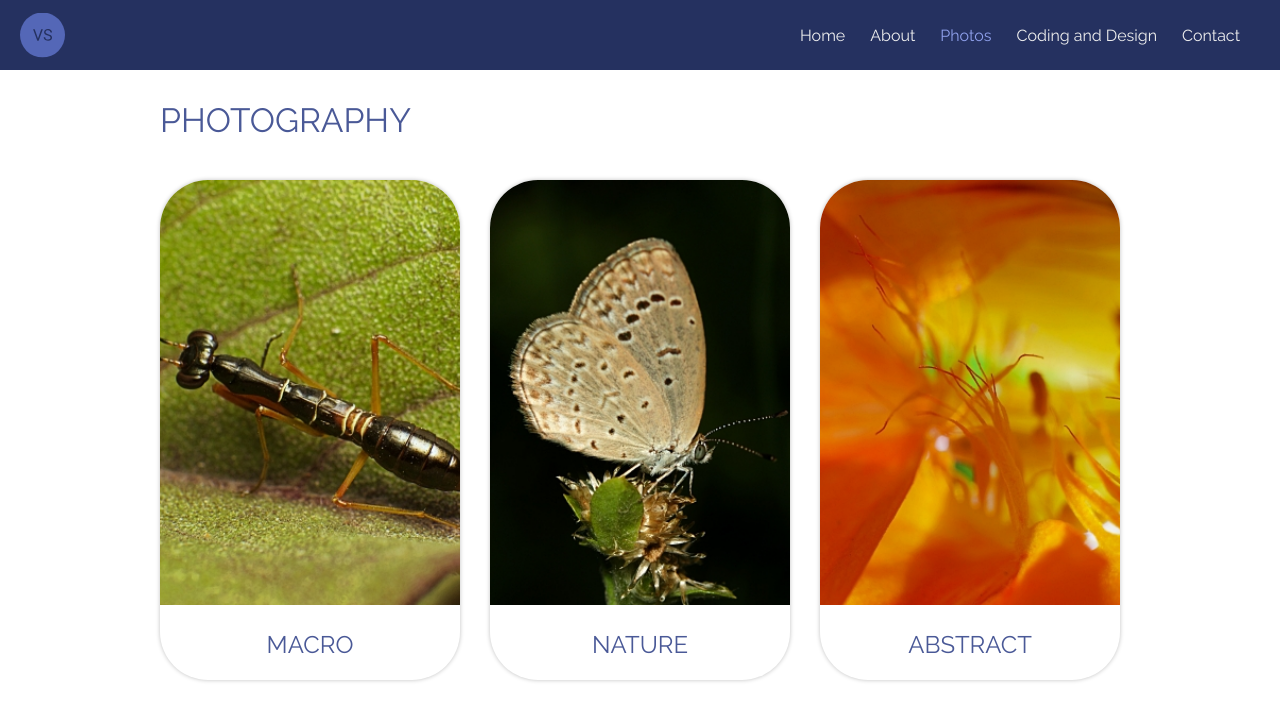
After one commit to VirajS00/my-website-old, a PHP site: page /photoCateg.html in a window 1280 px wide. The commit adds this page. Shown: the top 721 px of the page. Run offline with PHP 8.4, Linux system fonts and the light colour scheme.

Commit message:
added photos and about page

```diff
--- a/css/style.css
+++ b/css/style.css
@@ -11,12 +11,32 @@
 	--camera-svg-light: #fff;
 	--logo-text-color: #000;
 	--text-color-default: #000;
+	--bg: #fff;
+	--box-shadow-color: rgba(0, 0, 0, 0.25);
+	--hover-color-grey: #eee;
+	--photo-categ-text-color: #4a5997;
+}
+
+.darkmode {
+	--title-color: #7180c1;
+	--camera-svg-pmry: #eee;
+	--camera-svg-light: #444d72;
+	--logo-text-color: #eee;
+	--text-color-default: #eee;
+	--bg: #1a1e2b;
+	--box-shadow-color: rgba(64, 90, 158, 0.25);
+	--hover-color-grey: #343f5e;
+	--photo-categ-text-color: #eee;
 }
 
 * {
 	padding: 0;
 	margin: 0;
 	box-sizing: border-box;
+}
+
+body {
+	background-color: var(--bg);
 }
 
 section.top_img {
@@ -157,7 +177,7 @@ h1.title-about {
 p.about-p {
 	font-family: var(--font-pmry);
 	line-height: 25px;
-	--text-color-default: #000;
+	color: var(--text-color-default);
 }
 
 .content-container {
@@ -180,6 +200,23 @@ p.about-p {
 	border-radius: 1rem;
 	display: flex;
 	flex-direction: column;
+	justify-content: center;
+	align-items: center;
+	background-color: var(--camera-svg-light);
+}
+
+.xp {
+	background-image: linear-gradient(90deg, #00cf53 -1.6%, #d7ffe7 100%);
+	height: 10px;
+	width: 300px;
+	border-radius: 20px;
+	margin: 20px 0;
+}
+
+.container-2 {
+	display: grid;
+	font-size: 0.5em;
+	grid-template-columns: repeat(3, 1fr);
 	justify-content: center;
 	align-items: center;
 }
@@ -236,5 +273,79 @@ p.about-p {
 		box-shadow: none;
 		width: 100px;
 	}
+	.sub-grid {
+		grid-template-columns: 200px 200px;
+	}
 }
 /* about page end */
+/* photos page start */
+section.photos-content {
+	margin-top: 30px;
+}
+.photos-content {
+	display: flex;
+	justify-content: center;
+	align-items: center;
+	flex-direction: column;
+}
+article.photo-categ-box {
+	height: 200px;
+	width: 300px;
+	box-shadow: 0 0 4px var(--box-shadow-color);
+	display: flex;
+	flex-direction: column;
+	align-items: center;
+	position: relative;
+	border-radius: 3rem;
+	transition: background-color 350ms ease;
+	margin-bottom: 40px;
+	background-color: var(--camera-svg-light);
+}
+.categ-img {
+	object-fit: cover;
+	width: 100%;
+	height: 70%;
+	border-top-left-radius: 3rem;
+	border-top-right-radius: 3rem;
+}
+h2.cat-name {
+	margin-top: 15px;
+	color: var(--photo-categ-text-color);
+	font-weight: 400;
+	font-family: var(--font-pmry);
+}
+a.photo-categ-link {
+	text-decoration: none;
+}
+
+a.photo-categ-link:hover article.photo-categ-box {
+	background-color: var(--hover-color-grey);
+}
+
+@media screen and (min-width: 768px) {
+	.photos-content {
+		flex-direction: column;
+	}
+	.photos-categ-grid {
+		display: grid;
+		grid-template-columns: repeat(3, 300px);
+		gap: 30px;
+	}
+	article.photo-categ-box {
+		height: 500px;
+		margin-bottom: 0;
+	}
+	.categ-img {
+		height: 85%;
+	}
+	h2.cat-name {
+		margin-top: 25px;
+	}
+	h1.title-photos {
+		margin-bottom: 40px;
+		text-align: left;
+		width: 100%;
+		max-width: 960px;
+	}
+}
+/* photos end */
--- /dev/null
+++ b/photoCateg.html
@@ -0,0 +1,51 @@
+<!DOCTYPE html>
+<html lang="en">
+	<head>
+		<meta charset="UTF-8" />
+		<meta name="viewport" content="width=device-width, initial-scale=1.0" />
+		<title>Photos Category</title>
+		<link rel="stylesheet" href="css/style.css" />
+		<link rel="shortcut icon" href="images/favicon.ico" />
+		<link rel="apple-touch-icon" href="images/favicon.png" />
+	</head>
+	<body>
+		<nav>
+			<img src="images/logo.svg" alt="logo" class="nav-img" />
+			<ul class="nav-ul">
+				<li class="nav-li"><a href="#" class="nav-link">Home</a></li>
+				<li class="nav-li"><a href="#" class="nav-link">About</a></li>
+				<li class="nav-li"><a href="#" class="nav-link active">Photos</a></li>
+				<li class="nav-li">
+					<a href="#" class="nav-link">Coding and Design</a>
+				</li>
+				<li class="nav-li"><a href="#" class="nav-link">Contact</a></li>
+			</ul>
+		</nav>
+		<main>
+			<section class="photos-content">
+				<h1 class="title-about title-photos">PHOTOGRAPHY</h1>
+				<div class="photos-categ-grid">
+					<a href="#" class="photo-categ-link">
+						<article class="photo-categ-box">
+							<img src="images/mac.jpg" alt="macro" class="categ-img" />
+							<h2 class="cat-name">MACRO</h2>
+						</article>
+					</a>
+					<a href="#" class="photo-categ-link">
+						<article class="photo-categ-box">
+							<img src="images/nat.jpg" alt="macro" class="categ-img" />
+							<h2 class="cat-name">NATURE</h2>
+						</article>
+					</a>
+					<a href="#" class="photo-categ-link">
+						<article class="photo-categ-box">
+							<img src="images/abs.jpg" alt="macro" class="categ-img" />
+							<h2 class="cat-name">ABSTRACT</h2>
+						</article>
+					</a>
+				</div>
+			</section>
+		</main>
+		<script src="js/nav.js"></script>
+	</body>
+</html>
```
Also changed, not shown: about.html (+20 -6 lines), images/abs.jpg (added), images/mac.jpg (added), images/nat.jpg (added).
